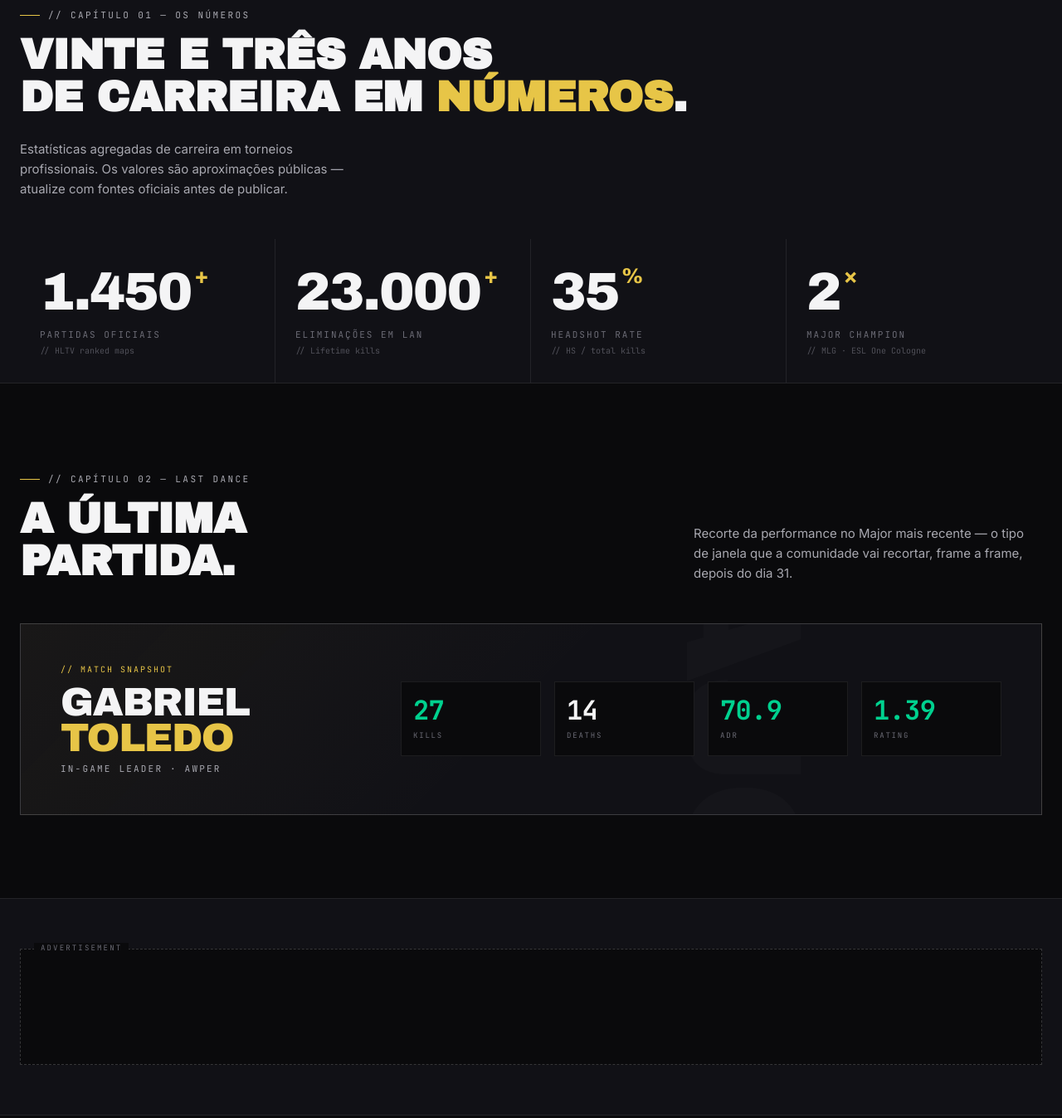
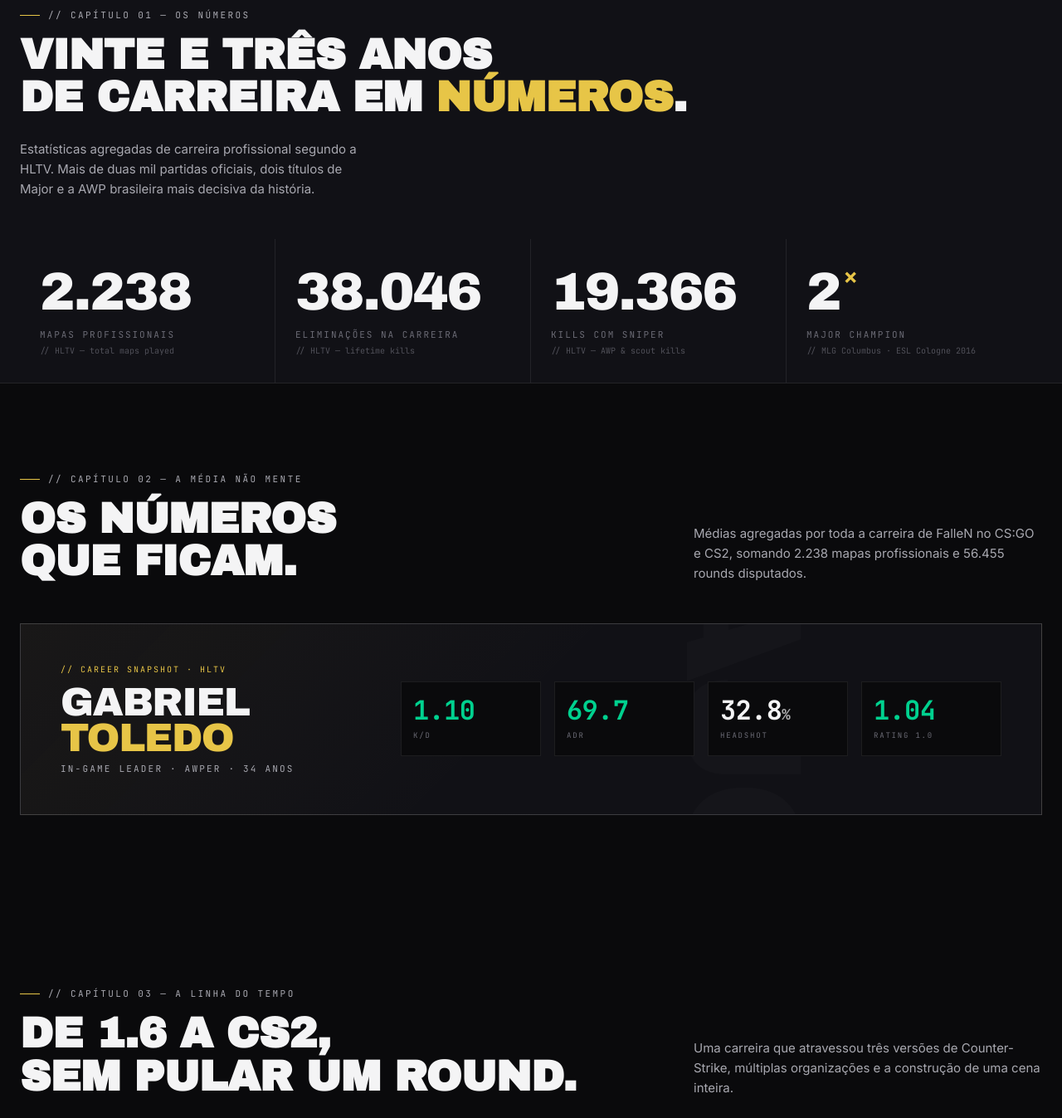
Before and after one commit to paeeglee/fallen-countdown, a plain HTML site: page index.html in a window 1280 px wide. Shown: the part 1058-2405 px from the top of the page at 83% size. Drawn offline with Linux system fonts and the light colour scheme.

Commit message:
Remove Google AdSense integration and update career statistics for improved accuracy

```diff
--- a/index.html
+++ b/index.html
@@ -29,14 +29,6 @@
 <link rel="preconnect" href="https://fonts.googleapis.com">
 <link rel="preconnect" href="https://fonts.gstatic.com" crossorigin>
 <link href="https://fonts.googleapis.com/css2?family=Bebas+Neue&family=JetBrains+Mono:wght@400;500;700&family=Inter:wght@400;500;600;700&family=Archivo+Black&display=swap" rel="stylesheet">
-
-<!--
-  GOOGLE ADSENSE — escolhido sobre o Meta Ads por dois motivos:
-  1) Tráfego esperado é majoritariamente orgânico (SEO + buscas tipo "quanto falta para o Fallen se aposentar")
-  2) Display ads contextual + AdSense é o caminho padrão para sites de conteúdo
-  Substitua data-ad-client e data-ad-slot pelos seus IDs reais ao publicar.
--->
-<script async src="https://pagead2.googlesyndication.com/pagead/js/adsbygoogle.js?client=ca-pub-XXXXXXXXXXXXXXXX" crossorigin="anonymous"></script>
 
 <style>
   /* ---------- TOKENS ---------- */
@@ -697,40 +689,6 @@
   }
   .major-stat.up .major-stat-v { color: var(--accent-3); }
 
-  /* ---------- AD SLOT ---------- */
-  .ad-section {
-    padding: 60px 0;
-    background: var(--bg-2);
-    border-top: 1px solid var(--line);
-    border-bottom: 1px solid var(--line);
-  }
-  .ad-slot {
-    border: 1px dashed var(--line-strong);
-    background: var(--bg);
-    min-height: 120px;
-    display: flex;
-    align-items: center;
-    justify-content: center;
-    position: relative;
-    padding: 24px;
-  }
-  .ad-slot::before {
-    content: "ADVERTISEMENT";
-    position: absolute;
-    top: -8px; left: 16px;
-    background: var(--bg);
-    padding: 0 8px;
-    font-family: 'JetBrains Mono', monospace;
-    font-size: 9px;
-    letter-spacing: 0.24em;
-    color: var(--fg-mute);
-  }
-  .ad-slot ins.adsbygoogle {
-    display: block;
-    width: 100%;
-    min-height: 90px;
-  }
-
   /* ---------- TRIBUTE / CTA ---------- */
   .tribute {
     text-align: center;
@@ -850,10 +808,10 @@
 <section class="hero" id="countdown">
   <div class="container hero-grid">
     <div>
-      <div class="hero-tag">
+      <!-- <div class="hero-tag">
         <div class="hero-tag-pulse"></div>
         <span>Live · Aposentadoria oficial · 31.12.2026</span>
-      </div>
+      </div> -->
 
       <h1 class="hero-title">
         Obrigado,<br>
@@ -918,8 +876,8 @@
 
         <div class="portrait-foot">
           <div><b>2003</b><span>Estreia</span></div>
-          <div><b>2x</b><span>Major</span></div>
-          <div><b>1.10+</b><span>Rating</span></div>
+          <div><b>2×</b><span>Major</span></div>
+          <div><b>1.10</b><span>K/D Carreira</span></div>
         </div>
       </div>
     </div>
@@ -954,32 +912,32 @@
         <h2 class="h2" style="margin-top: 16px;">Vinte e três anos<br>de carreira em <em style="color: var(--accent); font-style: normal;">números</em>.</h2>
       </div>
       <p>
-        Estatísticas agregadas de carreira em torneios profissionais.
-        Os valores são aproximações públicas — atualize com fontes oficiais
-        antes de publicar.
+        Estatísticas agregadas de carreira profissional segundo a HLTV.
+        Mais de duas mil partidas oficiais, dois títulos de Major e
+        a AWP brasileira mais decisiva da história.
       </p>
     </div>
 
     <div class="stats-grid">
       <div class="stat">
-        <div class="stat-num">1.450<span class="unit">+</span></div>
-        <div class="stat-label">Partidas oficiais</div>
-        <div class="stat-source">// HLTV ranked maps</div>
+        <div class="stat-num">2.238</div>
+        <div class="stat-label">Mapas profissionais</div>
+        <div class="stat-source">// HLTV — total maps played</div>
       </div>
       <div class="stat">
-        <div class="stat-num">23.000<span class="unit">+</span></div>
-        <div class="stat-label">Eliminações em LAN</div>
-        <div class="stat-source">// Lifetime kills</div>
+        <div class="stat-num">38.046</div>
+        <div class="stat-label">Eliminações na carreira</div>
+        <div class="stat-source">// HLTV — lifetime kills</div>
       </div>
       <div class="stat">
-        <div class="stat-num">35<span class="unit">%</span></div>
-        <div class="stat-label">Headshot rate</div>
-        <div class="stat-source">// HS / total kills</div>
+        <div class="stat-num">19.366</div>
+        <div class="stat-label">Kills com sniper</div>
+        <div class="stat-source">// HLTV — AWP & scout kills</div>
       </div>
       <div class="stat">
         <div class="stat-num">2<span class="unit">×</span></div>
         <div class="stat-label">Major Champion</div>
-        <div class="stat-source">// MLG · ESL One Cologne</div>
+        <div class="stat-source">// MLG Columbus · ESL Cologne 2016</div>
       </div>
     </div>
   </div>
@@ -990,61 +948,41 @@
   <div class="container">
     <div class="section-head">
       <div>
-        <span class="eyebrow">// Capítulo 02 — Last dance</span>
-        <h2 class="h2" style="margin-top: 16px;">A última<br>partida.</h2>
+        <span class="eyebrow">// Capítulo 02 — A média não mente</span>
+        <h2 class="h2" style="margin-top: 16px;">Os números<br>que ficam.</h2>
       </div>
       <p>
-        Recorte da performance no Major mais recente — o tipo de janela
-        que a comunidade vai recortar, frame a frame, depois do dia 31.
+        Médias agregadas por toda a carreira de FalleN no CS:GO e CS2,
+        somando 2.238 mapas profissionais e 56.455 rounds disputados.
       </p>
     </div>
 
     <div class="major">
       <div class="major-grid">
         <div>
-          <div class="major-id">// Match snapshot</div>
+          <div class="major-id">// Career snapshot · HLTV</div>
           <div class="major-name">Gabriel<br><span>Toledo</span></div>
-          <div class="major-role">In-game leader · AWPer</div>
+          <div class="major-role">In-game leader · AWPer · 34 anos</div>
         </div>
         <div class="major-stats">
           <div class="major-stat up">
-            <div class="major-stat-v">27</div>
-            <div class="major-stat-l">Kills</div>
+            <div class="major-stat-v">1.10</div>
+            <div class="major-stat-l">K/D</div>
+          </div>
+          <div class="major-stat up">
+            <div class="major-stat-v">69.7</div>
+            <div class="major-stat-l">ADR</div>
           </div>
           <div class="major-stat">
-            <div class="major-stat-v">14</div>
-            <div class="major-stat-l">Deaths</div>
+            <div class="major-stat-v">32.8<span style="font-size:0.55em;opacity:0.7">%</span></div>
+            <div class="major-stat-l">Headshot</div>
           </div>
           <div class="major-stat up">
-            <div class="major-stat-v">70.9</div>
-            <div class="major-stat-l">ADR</div>
-          </div>
-          <div class="major-stat up">
-            <div class="major-stat-v">1.39</div>
-            <div class="major-stat-l">Rating</div>
+            <div class="major-stat-v">1.04</div>
+            <div class="major-stat-l">Rating 1.0</div>
           </div>
         </div>
       </div>
-    </div>
-  </div>
-</section>
-
-<!-- ============ AD SLOT ============ -->
-<section class="ad-section" aria-label="Advertisement">
-  <div class="container">
-    <div class="ad-slot">
-      <!-- Google AdSense — substitua client/slot pelos seus reais -->
-      <ins class="adsbygoogle"
-           style="display:block"
-           data-ad-client="ca-pub-XXXXXXXXXXXXXXXX"
-           data-ad-slot="XXXXXXXXXX"
-           data-ad-format="auto"
-           data-full-width-responsive="true"></ins>
-      <noscript>
-        <div style="font-family: 'JetBrains Mono', monospace; font-size: 11px; color: var(--fg-mute); letter-spacing: 0.16em;">
-          [ banner 970×120 — google adsense ]
-        </div>
-      </noscript>
     </div>
   </div>
 </section>
@@ -1097,28 +1035,33 @@
         </div>
         <div class="timeline-item">
           <div class="timeline-year">2014 — 2015</div>
-          <div class="timeline-title">A era das cinco estrelas</div>
-          <div class="timeline-desc">Formação do squad que viraria referência global. Top 1 mundial.</div>
+          <div class="timeline-title">Keyd · Luminosity · transição CS:GO</div>
+          <div class="timeline-desc">200 mapas em 2015 com rating 1.09. O squad brasileiro ganha contornos globais.</div>
         </div>
         <div class="timeline-item highlight">
           <div class="timeline-year">2016</div>
           <div class="timeline-title">Major Champion · MLG Columbus</div>
-          <div class="timeline-desc">O Brasil entra para o clube fechadíssimo dos campeões mundiais.</div>
+          <div class="timeline-desc">Primeiro título de Major do Brasil. Pico de carreira: rating 1.14 em 263 mapas.</div>
         </div>
         <div class="timeline-item highlight">
           <div class="timeline-year">2016</div>
           <div class="timeline-title">Bicampeão · ESL One Cologne</div>
-          <div class="timeline-desc">Confirmação de uma dinastia. Ano fechado em 1º.</div>
+          <div class="timeline-desc">Dois Majors em três meses. O ano que sela a dinastia.</div>
+        </div>
+        <div class="timeline-item">
+          <div class="timeline-year">2017 — 2020</div>
+          <div class="timeline-title">SK · MIBR · Liquid · Faze</div>
+          <div class="timeline-desc">869 mapas profissionais entre quatro orgs. Rating médio acima de 1.05.</div>
         </div>
         <div class="timeline-item">
           <div class="timeline-year">2022</div>
-          <div class="timeline-title">Volta para casa</div>
-          <div class="timeline-desc">Reconstrução de uma escola brasileira sob nova bandeira.</div>
+          <div class="timeline-title">Imperial · de volta para casa</div>
+          <div class="timeline-desc">Rating 1.06 com bandeira BR. Rodada final em três Majors no biênio.</div>
         </div>
         <div class="timeline-item">
-          <div class="timeline-year">2023 — 2025</div>
-          <div class="timeline-title">Transição para CS2</div>
-          <div class="timeline-desc">Última fase competitiva. Mentoria de uma nova geração.</div>
+          <div class="timeline-year">2024 — 2026</div>
+          <div class="timeline-title">FURIA · transição CS2</div>
+          <div class="timeline-desc">Última fase competitiva. Mentoria de uma nova geração com KSCERATO e yuurih.</div>
         </div>
         <div class="timeline-item highlight">
           <div class="timeline-year">31.12.2026</div>
@@ -1243,11 +1186,6 @@
       } catch (_) {}
     }
   });
-
-  // ---- AdSense init (no-op em dev sem IDs reais) ----
-  try {
-    (window.adsbygoogle = window.adsbygoogle || []).push({});
-  } catch (e) { /* ok in preview */ }
 </script>
 
 </body>
```
